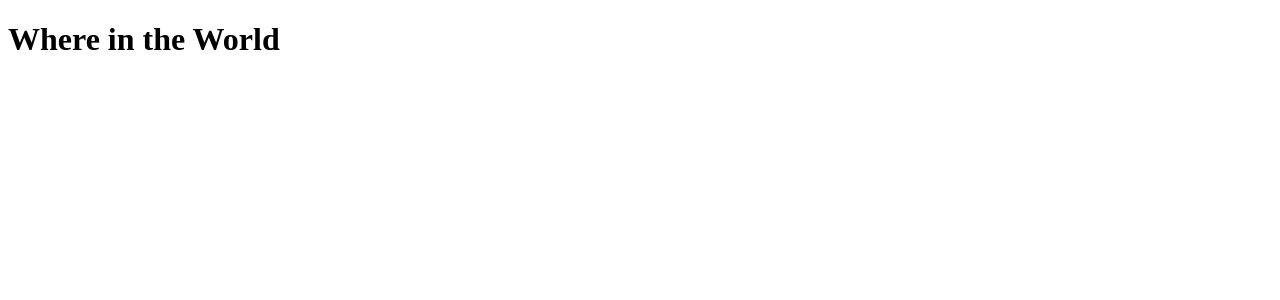
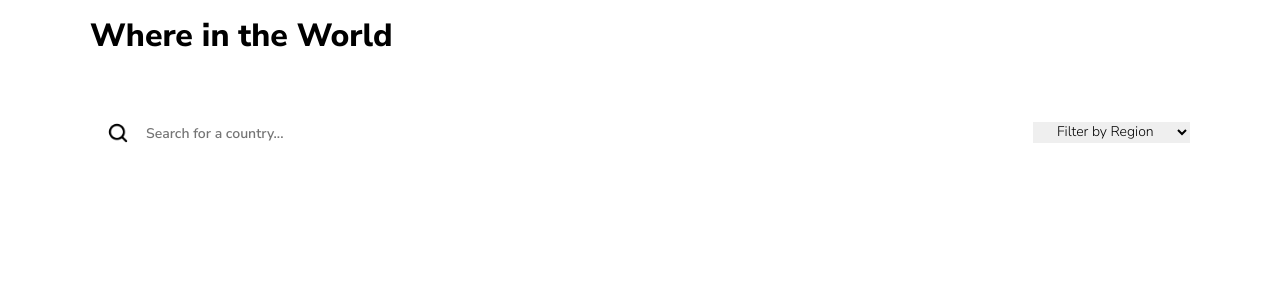
Before and after one commit to Sanchez9aa/ApiRestCountries, a React (Create React App) app: page / in a window 1280 px wide. Shown: the top 300 px of the page. Built offline with nearby package versions, Linux system fonts and the light colour scheme.

Commit message:
Seguimos con el Front

```diff
--- a/public/index.html
+++ b/public/index.html
@@ -8,7 +8,16 @@
       name="description"
       content="Web site created using create-react-app"
     />
+    <link href="https://fonts.googleapis.com/css2?family=Nunito+Sans:wght@300;600;800&display=swap" rel="stylesheet">
     <title>React App</title>
+    <style>
+      *{
+        padding: 0;
+        margin: 0;
+        box-sizing: border-box;
+        font-family: Nunito Sans, sans-serif;
+      }
+    </style>
   </head>
   <body>
     <noscript>You need to enable JavaScript to run this app.</noscript>
--- a/src/App.js
+++ b/src/App.js
@@ -1,9 +1,11 @@
 import Header from './components/header/Header'
+import SearchFilter from './components/searchFilter/SearchFilter'
 
 const App = () => {
   return (
     <div className="App">
       <Header />
+      <SearchFilter />
     </div>
   );
 }
--- a/src/components/header/Header.jsx
+++ b/src/components/header/Header.jsx
@@ -1,3 +1,5 @@
+import "./header.css"
+
 const Header = () => {
     return (
         <div className="header">
--- a/src/components/header/header.css
+++ b/src/components/header/header.css
@@ -0,0 +1,7 @@
+.header{
+  max-width: 1100px;
+  display: flex;
+  align-items: center;
+  height: 70px;
+  margin: auto;
+}
--- /dev/null
+++ b/src/components/searchFilter/SearchFilter.jsx
@@ -0,0 +1,30 @@
+import "./searchFilter.css"
+import Search from '../../assets/imgs/search.png'
+
+const SearchFilter = () => {
+  return (
+    <div className="sf">
+      <div className="sf-wrapper">
+        <div className="sf-left">
+          <img src={Search} alt="" />
+          <input
+            type="text"
+            className="sf-left-search"
+            placeholder="Search for a country..." />
+        </div>
+        <div className="sf-rigth">
+          <select name="" id="countries" className="sf-rigth-filter">
+            <option style={{display: "none"}} disabled selected>Filter by Region</option>
+            <option value="Africa">Africa</option>
+            <option value="America">America</option>
+            <option value="Asia">Asia</option>
+            <option value="Europe">Europe</option>
+            <option value="Oceania">Oceania</option>
+          </select>
+        </div>
+      </div>
+    </div>
+  )
+}
+
+export default SearchFilter
--- /dev/null
+++ b/src/components/searchFilter/searchFilter.css
@@ -0,0 +1,47 @@
+.sf{
+  width: 100%;
+  height: 100%;
+  margin: 50px 0;
+}
+
+.sf-wrapper{
+  max-width: 1100px;
+  display: flex;
+  margin: auto;
+  justify-content: space-between;
+}
+
+.sf-left{
+  display: flex;
+  justify-content: center;
+  align-items: center;
+  margin: 0 15px;
+}
+
+.sf-left img{
+  height: 26px;
+  width: 26px;
+  object-fit: cover;
+  margin-right: 15px;
+
+}
+
+.sf-left input{
+  border: none;
+  font-size: 14px;
+  font-weight: 600;
+}
+
+input:focus{
+  outline: none;
+}
+
+.sf-rigth select{
+  border: none;
+  font-size: 14px;
+  padding: 0px 20px;
+
+}
+#countries *{
+  padding: 10px 20px;
+}
```
Also changed, not shown: src/assets/imgs/search.png (added), 1 other file (tests, documents, lock files or other folders).
